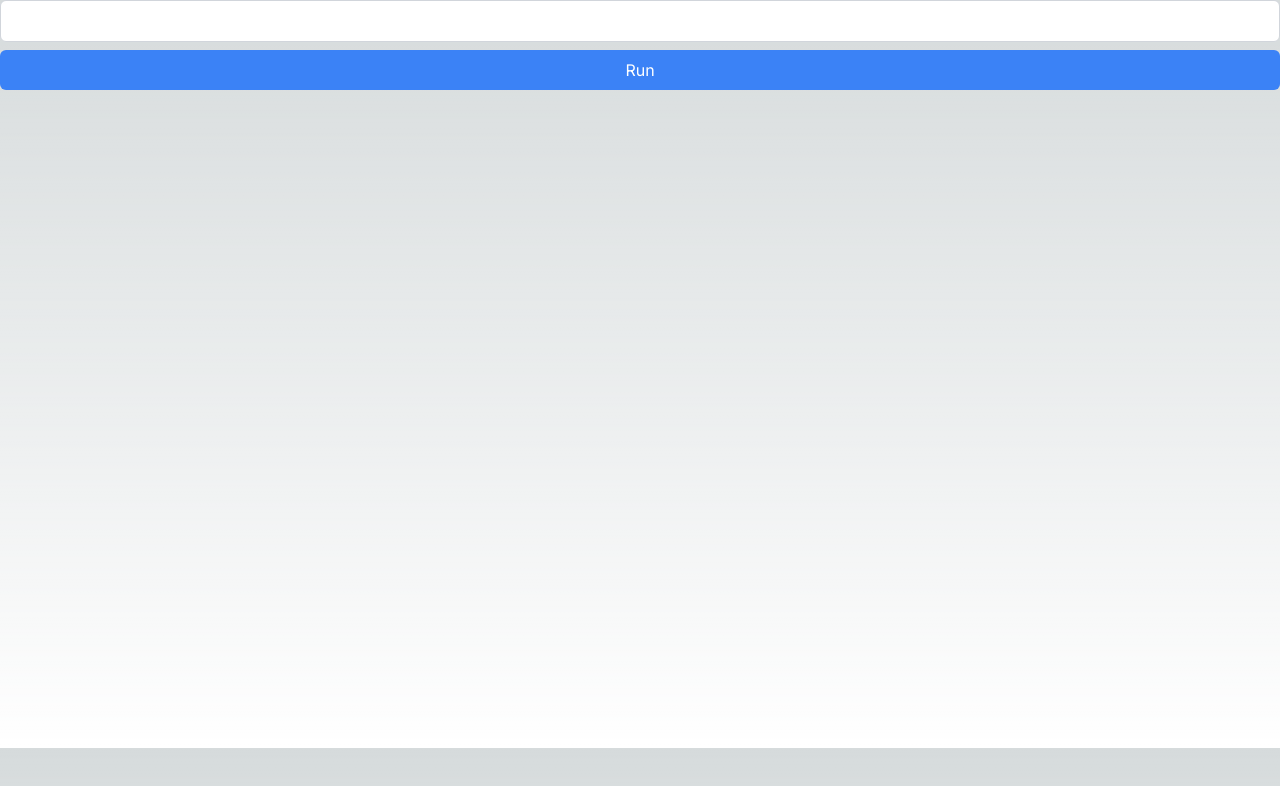
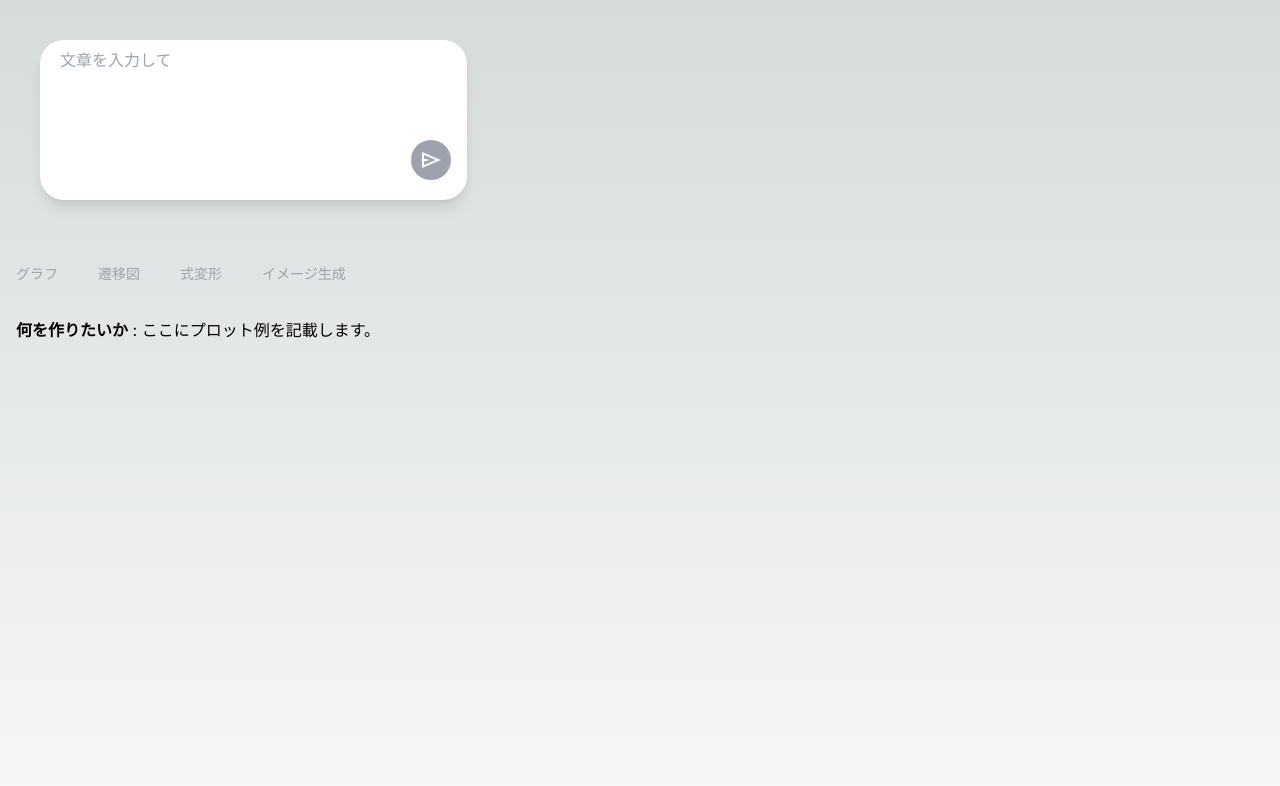
Before and after one commit to DayuanJiang/langserve-ai-sdk, a Next.js app: page / in a window 1280 px wide. Shown: the top 786 px of the page. Built offline with nearby package versions, Linux system fonts and the light colour scheme.

Commit message:
uiを変えました

```diff
--- /dev/null
+++ b/app/components/Tabs.tsx
@@ -0,0 +1,47 @@
+import { useState } from "react";
+
+const Tabs = () => {
+  const [activeTab, setActiveTab] = useState<string>("tab1");
+
+  const isActive = (tab: string) => activeTab === tab;
+
+  const tabs: { id: string; label: string }[] = [
+    { id: "tab1", label: "グラフ" },
+    { id: "tab2", label: "遷移図" },
+    { id: "tab3", label: "式変形" },
+    { id: "tab4", label: "イメージ生成" },
+  ];
+
+  return (
+    <div className="w-1/3">
+      <div className="text-sm font-medium text-center text-gray-400 border-b border-gray-200 dark:text-gray-400 dark:border-slate-700">
+        <ul className="flex flex-wrap -mb-px">
+          {tabs.map((tab) => (
+            <li key={tab.id} className="mr-2 cursor-pointer">
+              <a
+                onClick={() => setActiveTab(tab.id)}
+                className={`inline-block p-4 rounded-t-lg border-b-2 border-transparent ${
+                  isActive(tab.id)
+                    ? "text--600 green border-blue-600"
+                    : "hover:text-slate-600 hover:border-gray-300 dark:hover:text-gray-300"
+                }`}
+              >
+                {tab.label}
+              </a>
+            </li>
+          ))}
+        </ul>
+      </div>
+
+      <div className="p-4">
+        {tabs.map((tab) => (
+          <div key={tab.id} className={isActive(tab.id) ? "block" : "hidden"}>
+            <span className="font-semibold">何を作りたいか</span> : ここにプロット例を記載します。
+          </div>
+        ))}
+      </div>
+    </div>
+  );
+};
+
+export default Tabs;
--- a/app/page.tsx
+++ b/app/page.tsx
@@ -4,7 +4,7 @@ import React, { useState } from "react";
 import { readStreamableValue } from "ai/rsc";
 import { runAgent } from "./actions";
 import { StreamEvent } from "@langchain/core/tracers/log_stream";
-
+import Tabs from "./components/Tabs";
 
 export default function Page() {
     const [input, setInput] = useState("");
@@ -54,20 +54,26 @@ export default function Page() {
 
     return (
         <div className="flex flex-col w-full gap-2">
-            <form onSubmit={handleSubmit} className="flex flex-col w-full gap-2">
-                <input
-                    type="text"
+            <form onSubmit={handleSubmit} className="flex flex-col gap-2 w-1/3 m-10 relative">
+            <textarea
+                className="w-full h-40 px-5 py-2 pb-10 outline-none resize-none rounded-3xl shadow-lg"
+                placeholder="文章を入力して"
                 value={input}
                 onChange={(e) => setInput(e.target.value)}
-                    className="border border-gray-300 rounded-md p-2 mr-2 w-full"
             />
              <button
             type="submit"
-                    className="bg-blue-500 text-white px-4 py-2 rounded-md"
+            className={`absolute right-0 bottom-4 mb-1 mr-4 w-10 h-10 rounded-full flex items-center justify-center ${input ? "bg-slate-700" : "bg-gray-400 cursor-not-allowed"}`}
+            disabled={!input}
         >
-                    Run
+            <svg xmlns="http://www.w3.org/2000/svg" className="w-6 h-6 text-white" viewBox="0 0 24 24">
+                <path fill="currentColor" d="M3 20V4l19 8M5 17l11.85-5L5 7v3.5l6 1.5l-6 1.5M5 17V7v6.5Z" />
+            </svg>
         </button>
             </form>
+
+            <Tabs />
+
             <div className="flex flex-col w-full gap-2">
                 <div
                     className="flex flex-col gap-2 px-2 h-[650px] overflow-y-auto"
@@ -96,16 +102,13 @@ export default function Page() {
                                     if (item.output === "") return null;
                                     return (
                                         <div key={i} className="p-4 bg-slate-100 rounded-lg prose">
-
                                             {item.output}
                                         </div>
                                     );
                                 default:
                                     return null;
                             }
-
                         })
-
                     }
                 </div>
             </div>
--- a/package.json
+++ b/package.json
@@ -22,6 +22,7 @@
     "@types/react-dom": "^18",
     "eslint": "^8",
     "eslint-config-next": "14.2.5",
+    "nodemon": "^3.1.9",
     "postcss": "^8",
     "tailwindcss": "^3.4.1",
     "typescript": "^5"
```
Also changed, not shown: .devcontainer/docker-compose.yml (added), 1 other file (tests, documents, lock files or other folders). Lines whose indentation alone changed are shown as unchanged.
